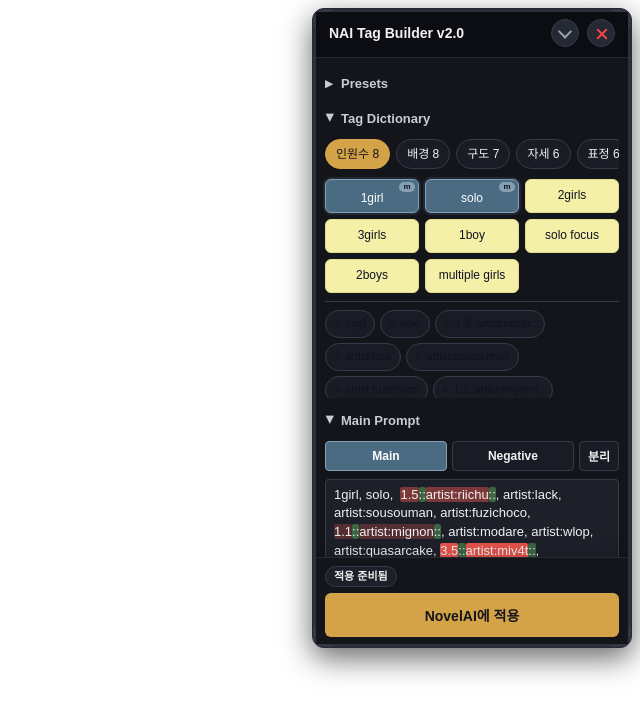
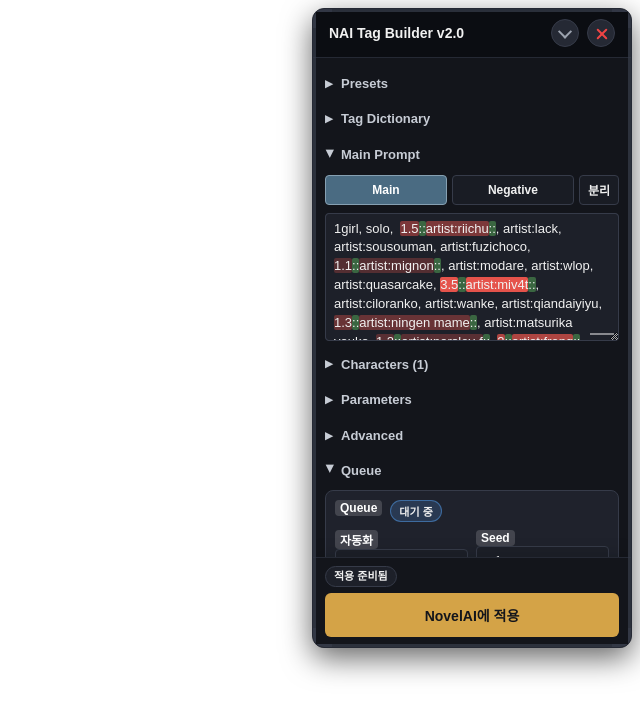
Before and after one commit to jn01020304/nai-tag-builder, a React (Vite) app: page / in a window 1280 px wide. Shown: the top 716 px of the page, without its empty margins (640-1280 px from the left). Built offline with nearby package versions, Linux system fonts and the light colour scheme.

Commit message:
Preserve panel state across overlay collapse

```diff
--- a/src/App.tsx
+++ b/src/App.tsx
@@ -552,10 +552,10 @@ function AppContent() {
       )}
 
       {/* Body */}
-      {!isCollapsed && (
       <div
         data-testid="overlay-body"
         style={{
+          display: isCollapsed ? 'none' : 'block',
           flex: '1 1 auto',
           minHeight: 0,
           overflowX: 'hidden',
@@ -614,7 +614,6 @@ function AppContent() {
             queueSession={queueSession}
           />
       </div>
-      )}
 
       {!isCollapsed && (
         <OverlayFooter
--- a/src/components/GenerationParams.tsx
+++ b/src/components/GenerationParams.tsx
@@ -52,7 +52,7 @@ export default function GenerationParams({ state, dispatch }: Props) {
     dispatch({ type: "SET_PARAMS", field, value });
 
   return (
-    <CollapsibleSection title="Parameters" defaultOpen>
+    <CollapsibleSection title="Parameters" testId="parameters-section">
       <div data-testid="generation-params" style={{ display: "flex", flexWrap: "wrap", gap: "4px", marginBottom: "8px" }}>
         {DIMENSION_PRESETS.map((preset) => {
           const active = state.params.width === preset.w && state.params.height === preset.h;
--- a/src/components/QueuePanel.tsx
+++ b/src/components/QueuePanel.tsx
@@ -114,7 +114,7 @@ export default function QueuePanel({
       : theme.blue;
 
   return (
-    <CollapsiblePanel title="Queue" defaultOpen={false} testId="queue-section">
+    <CollapsiblePanel title="Queue" testId="queue-section">
       <section
         aria-label="Queue"
         data-testid="queue-panel"
--- a/src/components/TagDictionarySection.tsx
+++ b/src/components/TagDictionarySection.tsx
@@ -20,7 +20,7 @@ export default function TagDictionarySection({
   onReorderBasePrompt,
 }: Props) {
   return (
-    <CollapsiblePanel title="Tag Dictionary" testId="tag-dictionary-section">
+    <CollapsiblePanel title="Tag Dictionary" defaultOpen={false} testId="tag-dictionary-section">
       <ComposeCatalogChips
         prompt={prompt}
         activePromptTarget={activePromptTarget}
```
Also changed, not shown: 3 other files (tests, documents, lock files or other folders). Lines whose indentation alone changed are shown as unchanged.
